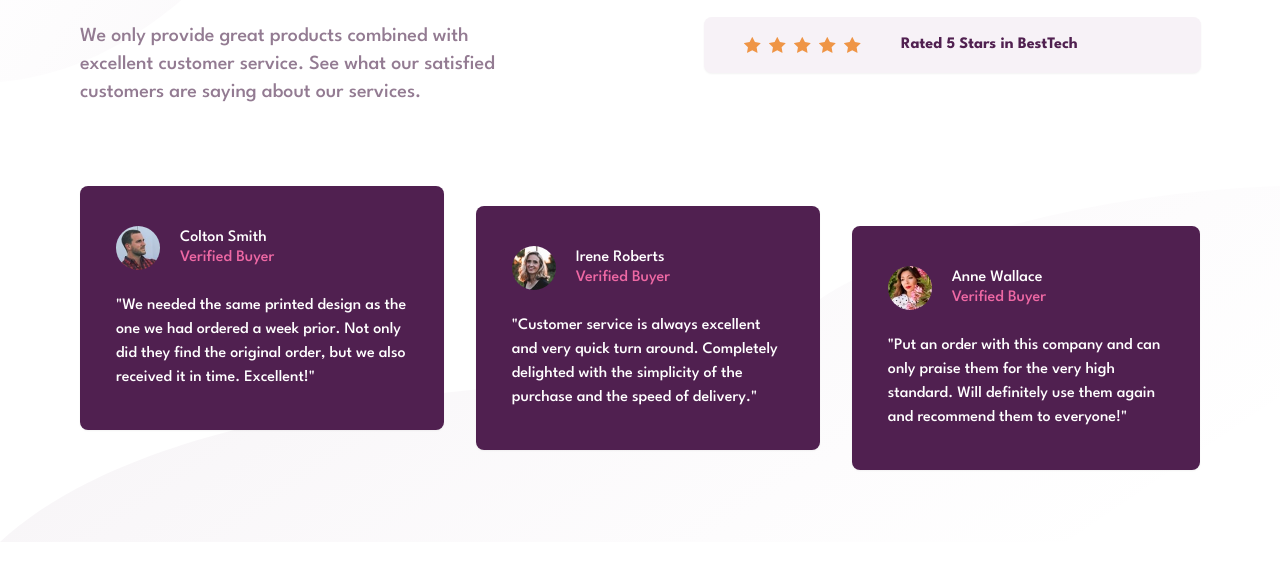
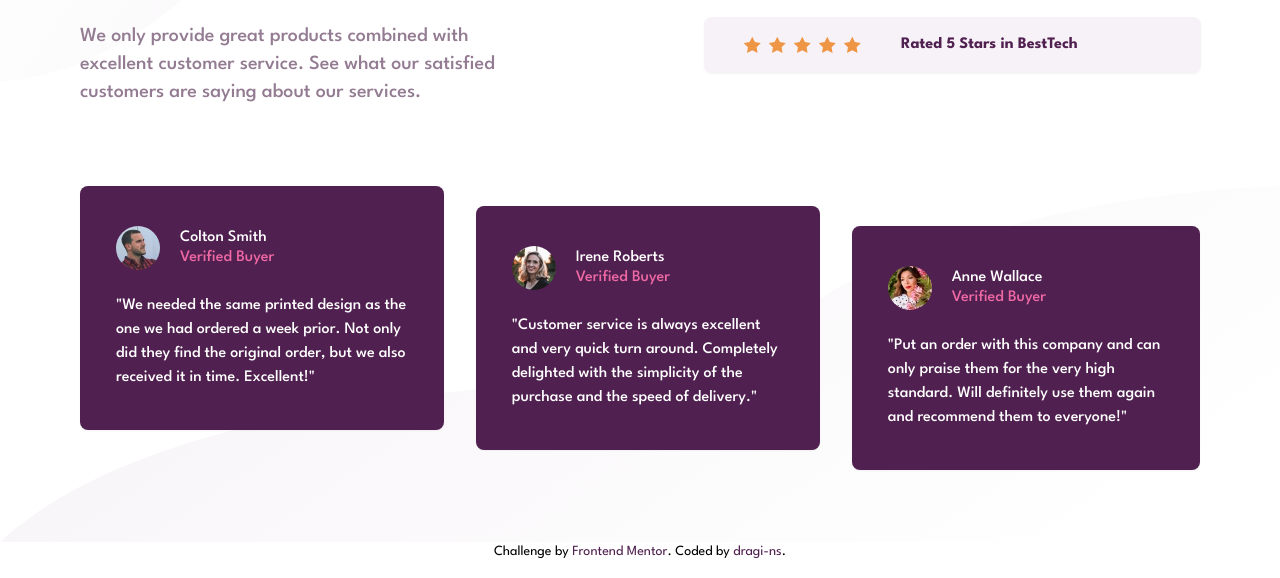
Before and after one commit to dragi-ns/social-proof-section, a website: page index.html in a window 1280 px wide. Shown: the part 280-858 px from the top of the page. Before the commit the page ends 822 px from the top, so only its background shows below. Drawn offline with Linux system fonts and the light colour scheme.

Commit message:
Add attribution

```diff
--- a/index.html
+++ b/index.html
@@ -1,5 +1,5 @@
 <!DOCTYPE html>
-<html lang="en">
+<html lang="en" class="h-full">
   <head>
     <meta charset="UTF-8" />
     <meta name="viewport" content="width=device-width, initial-scale=1.0" />
@@ -12,13 +12,13 @@
     <title>Social proof section | Frontend Mentor</title>
     <link rel="stylesheet" href="./output/style.css" />
   </head>
-  <body class="text-[15px]">
-    <main>
+  <body class="text-[15px] flex flex-col h-full">
+    <main class="flex-1">
       <section
         class="bg-pattern-top-mobile lg:bg-pattern-top-desktop bg-no-repeat bg-left-top text-center lg:text-left"
       >
         <div
-          class="container flex flex-col lg:flex-row lg:gap-x-8 xl:gap-x-16 2xl:gap-x-36 gap-y-10 py-10 lg:pt-28 lg:pb-20"
+          class="container flex flex-col lg:flex-row lg:gap-x-8 xl:gap-x-16 2xl:gap-x-36 gap-y-10 py-12 lg:pt-28 lg:pb-20"
         >
           <div class="max-w-[80%] mx-auto lg:max-w-[40%] lg:mx-0">
             <h1
@@ -154,5 +154,21 @@
         </div>
       </section>
     </main>
+    <footer>
+      <p class="text-sm text-center pb-4">
+        Challenge by
+        <a
+          class="text-very-dark-magenta hover:text-soft-pink"
+          href="https://www.frontendmentor.io?ref=challenge"
+          target="_blank"
+          >Frontend Mentor</a
+        >. Coded by
+        <a
+          class="text-very-dark-magenta hover:text-soft-pink"
+          href="https://github.com/dragi-ns"
+          >dragi-ns</a
+        >.
+      </p>
+    </footer>
   </body>
 </html>
```
Also changed, not shown: output/style.css.
